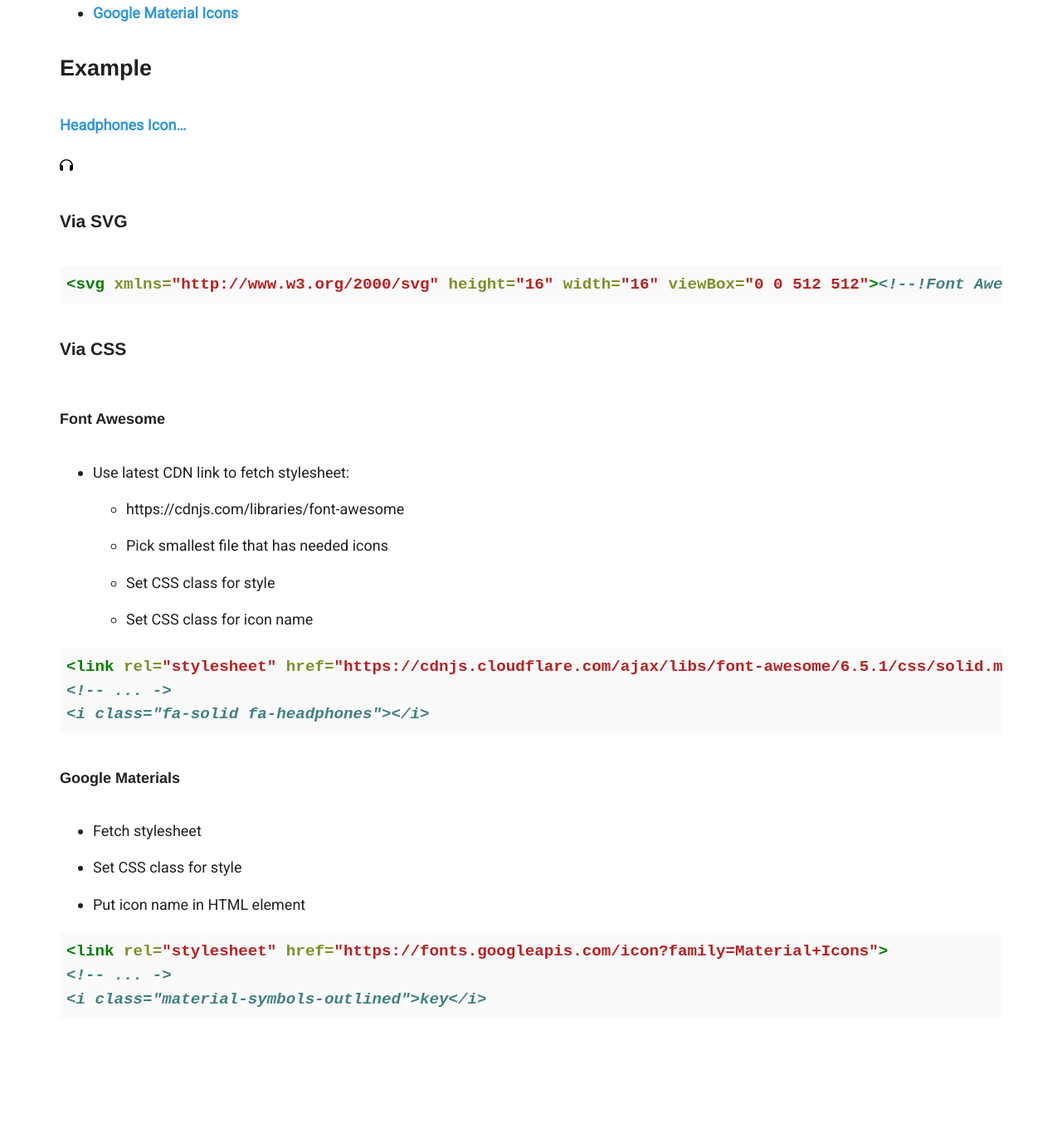
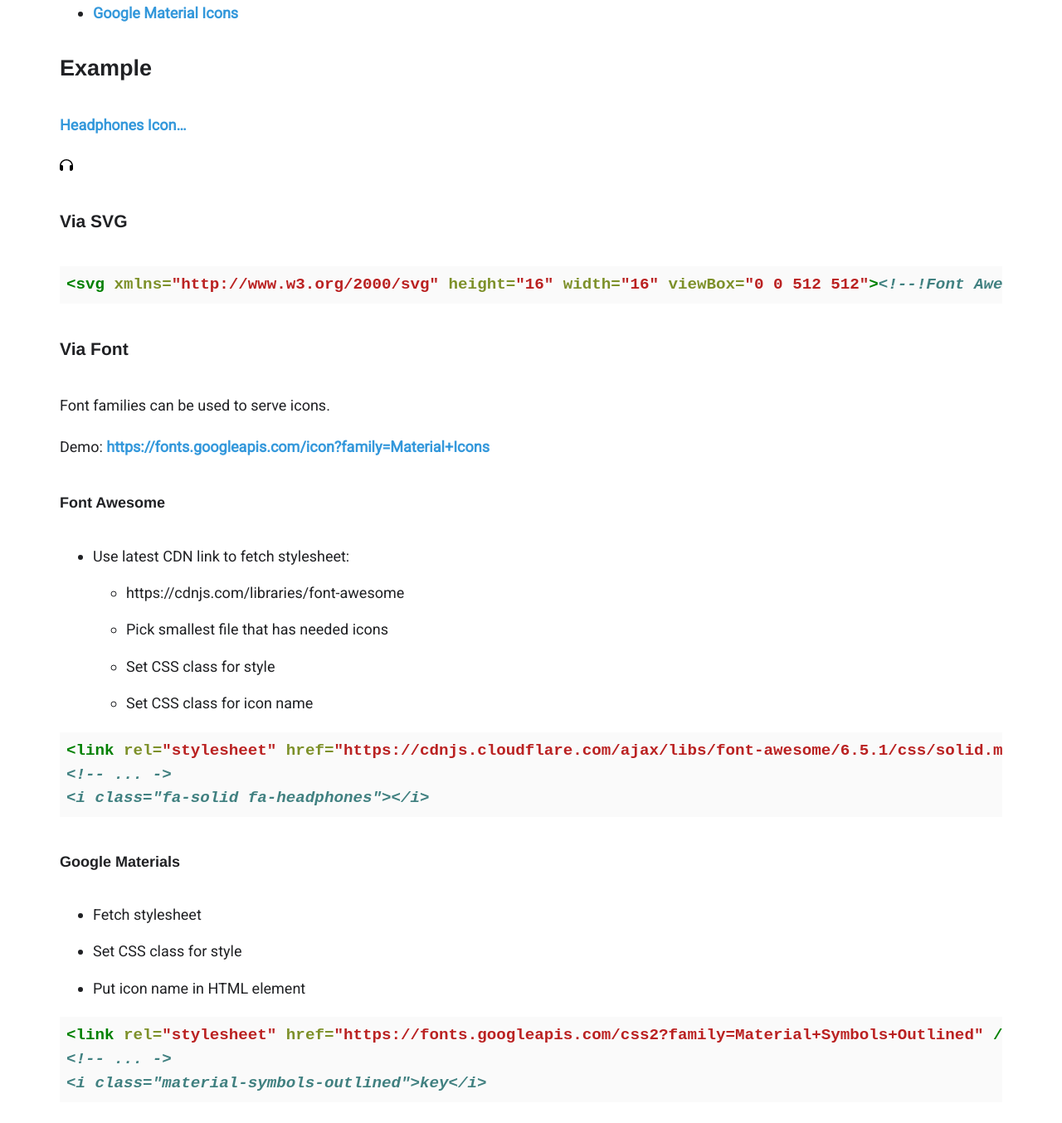
Before and after one commit to mpjovanovich/course_notes, a Jekyll site: the page built from SDEV153/fonts.md, in a window 1280 px wide and 1400 px high, scrolled down 3867 px. Shown: the top 1354 px of the window at 83% size. Built offline with Jekyll 4.4.1, drawn with Linux system fonts in a browser that asks for light colours; before the commit the page ends 5166 px from its top, so only the background shows below that.

Commit message:
Update fonts.md

````diff
--- a/SDEV153/fonts.md
+++ b/SDEV153/fonts.md
@@ -121,7 +121,11 @@
 <svg xmlns="http://www.w3.org/2000/svg" height="16" width="16" viewBox="0 0 512 512"><!--!Font Awesome Free 6.5.1 by @fontawesome - https://fontawesome.com License - https://fontawesome.com/license/free Copyright 2023 Fonticons, Inc.--><path d="M256 80C149.9 80 62.4 159.4 49.6 262c9.4-3.8 19.6-6 30.4-6c26.5 0 48 21.5 48 48V432c0 26.5-21.5 48-48 48c-44.2 0-80-35.8-80-80V384 336 288C0 146.6 114.6 32 256 32s256 114.6 256 256v48 48 16c0 44.2-35.8 80-80 80c-26.5 0-48-21.5-48-48V304c0-26.5 21.5-48 48-48c10.8 0 21 2.1 30.4 6C449.6 159.4 362.1 80 256 80z"/></svg>
 ```
 
-### Via CSS
+### Via Font
+
+Font families can be used to serve icons.
+
+Demo: [https://fonts.googleapis.com/icon?family=Material+Icons](https://fonts.googleapis.com/icon?family=Material+Icons)
 
 #### Font Awesome
 
@@ -144,7 +148,7 @@
 - Put icon name in HTML element
 
 ```html
-<link rel="stylesheet" href="https://fonts.googleapis.com/icon?family=Material+Icons">
+<link rel="stylesheet" href="https://fonts.googleapis.com/css2?family=Material+Symbols+Outlined" />
 <!-- ... ->
 <i class="material-symbols-outlined">key</i>
 ```
````
